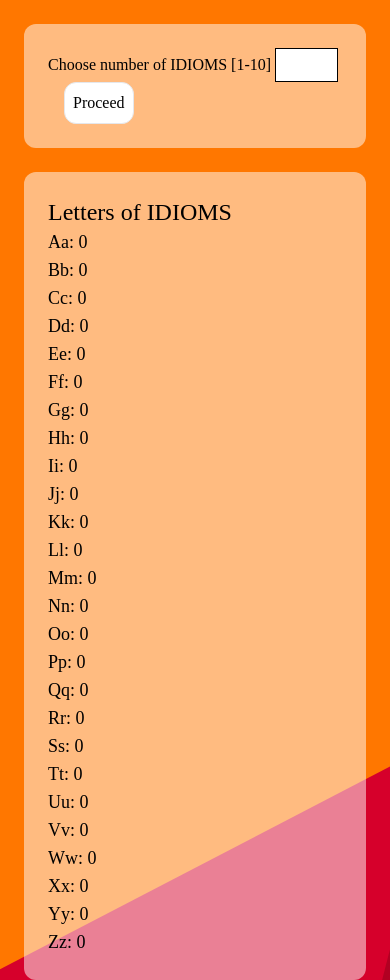
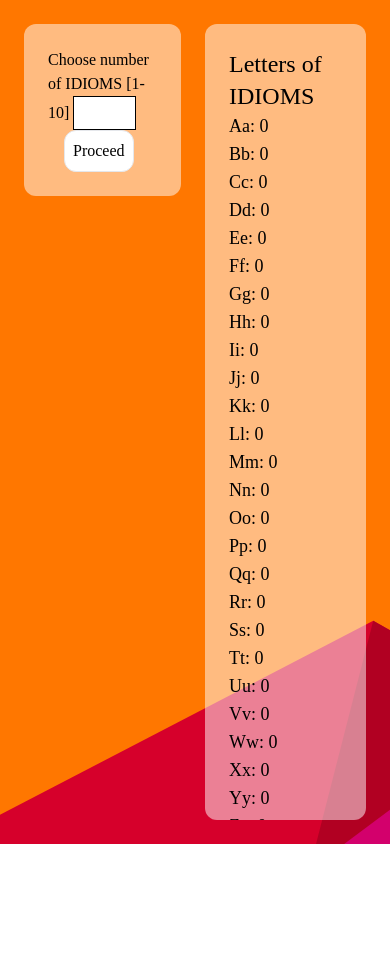
Before and after one commit to Super-Kenneth/idioms, a website: page index.html in a window 390 px wide. Shown: the top 980 px of the page. After the commit the page ends 844 px from the top, so only its background shows below. Drawn offline with Linux system fonts and the light colour scheme.

Commit message:
lastttttttt

```diff
--- a/index.html
+++ b/index.html
@@ -6,10 +6,11 @@
     <title>IDIOMS</title>
     <link href="./src/output.css" rel="stylesheet" />
   </head>
+
   <body
-    class="flex flex-col md:flex-row gap-y-6 bg-[url('./img/bg.svg')] bg-cover p-6 w-full h-full"
+    class="w-screen h-screen flex flex-row gap-x-6 bg-[url('./img/bg.svg')] bg-cover p-6"
   >
-    <div class="flex flex-col gap-6 gap-y-6 w-full md:w-1/2">
+    <div class="h-full w-[50%] flex flex-col gap-y-6">
       <div class="bg-white bg-opacity-50 rounded-xl p-6">
         <label for="test_input">Choose number of IDIOMS [1-10]</label>
         <input
@@ -71,7 +72,7 @@
       </div>
     </div>
     <div
-      class="w-full md:w-1/2 h-full overflow-y-auto bg-white bg-opacity-50 rounded-xl p-6"
+      class="w-[50%] h-full overflow-y-scroll bg-white bg-opacity-50 rounded-xl p-6"
     >
       <h1 class="text-2xl">Letters of IDIOMS</h1>
       <ol id="letters_list" class="text-lg">
--- a/src/input.css
+++ b/src/input.css
@@ -9,21 +9,3 @@
 #idioms_container {
   display: none;
 }
-
-@media (max-width: 640px) {
-  body {
-    padding: 1rem;
-  }
-
-  .text-2xl {
-    font-size: 1.5rem; /* Adjust size for smaller screens */
-  }
-
-  .text-xl {
-    font-size: 1.25rem; /* Adjust size for smaller screens */
-  }
-
-  .text-lg {
-    font-size: 1rem; /* Adjust size for smaller screens */
-  }
-}
```
